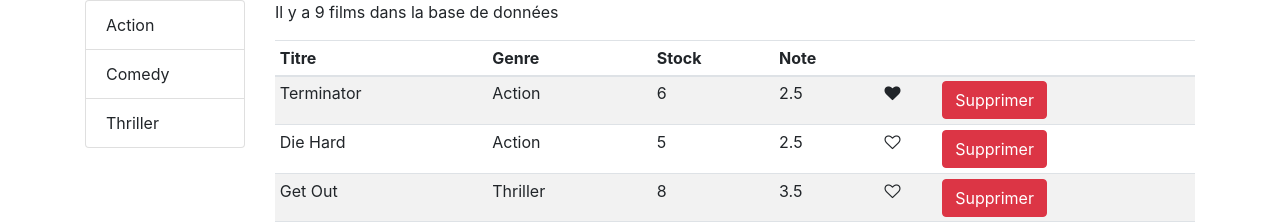
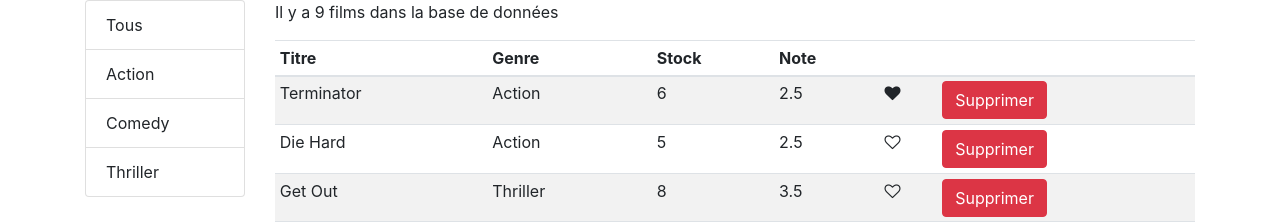
Before and after one commit to petit-lardon/react-movie, a React (Create React App) app: page / in a window 1280 px wide. Shown: the top 224 px of the page. Built offline with nearby package versions, Linux system fonts and the light colour scheme.

Commit message:
add reset genre to the list

```diff
--- a/src/components/movies.js
+++ b/src/components/movies.js
@@ -15,7 +15,8 @@ class Movies extends Component {
     };
 
     componentDidMount() {
-        this.setState({movies: getMovies(), genres: getGenres()});
+        const genres = [{name: 'Tous'}, ...getGenres()];
+        this.setState({movies: getMovies(), genres});
         console.log('state', this.state);
     }
 
@@ -43,7 +44,7 @@ class Movies extends Component {
 
     handleGenreSelect = (genre) => {
         console.log('genre', genre);
-        this.setState({selectedGenre: genre});
+        this.setState({selectedGenre: genre, currentPage: 1});
     }
 
     render() {
@@ -52,7 +53,9 @@ class Movies extends Component {
         const { pageSize, currentPage, selectedGenre, movies: allMovies } = this.state;
         console.log('selectedGenre',selectedGenre);
         console.log('allMovies',allMovies);
-        const filtered = selectedGenre ? allMovies.filter(m => m.genre._id === selectedGenre._id) : allMovies;
+        const filtered = selectedGenre && selectedGenre._id
+            ? allMovies.filter(m => m.genre._id === selectedGenre._id)
+            : allMovies;
         console.log('filtered',filtered);
         const movies = paginate(filtered, currentPage, pageSize);
 
```
